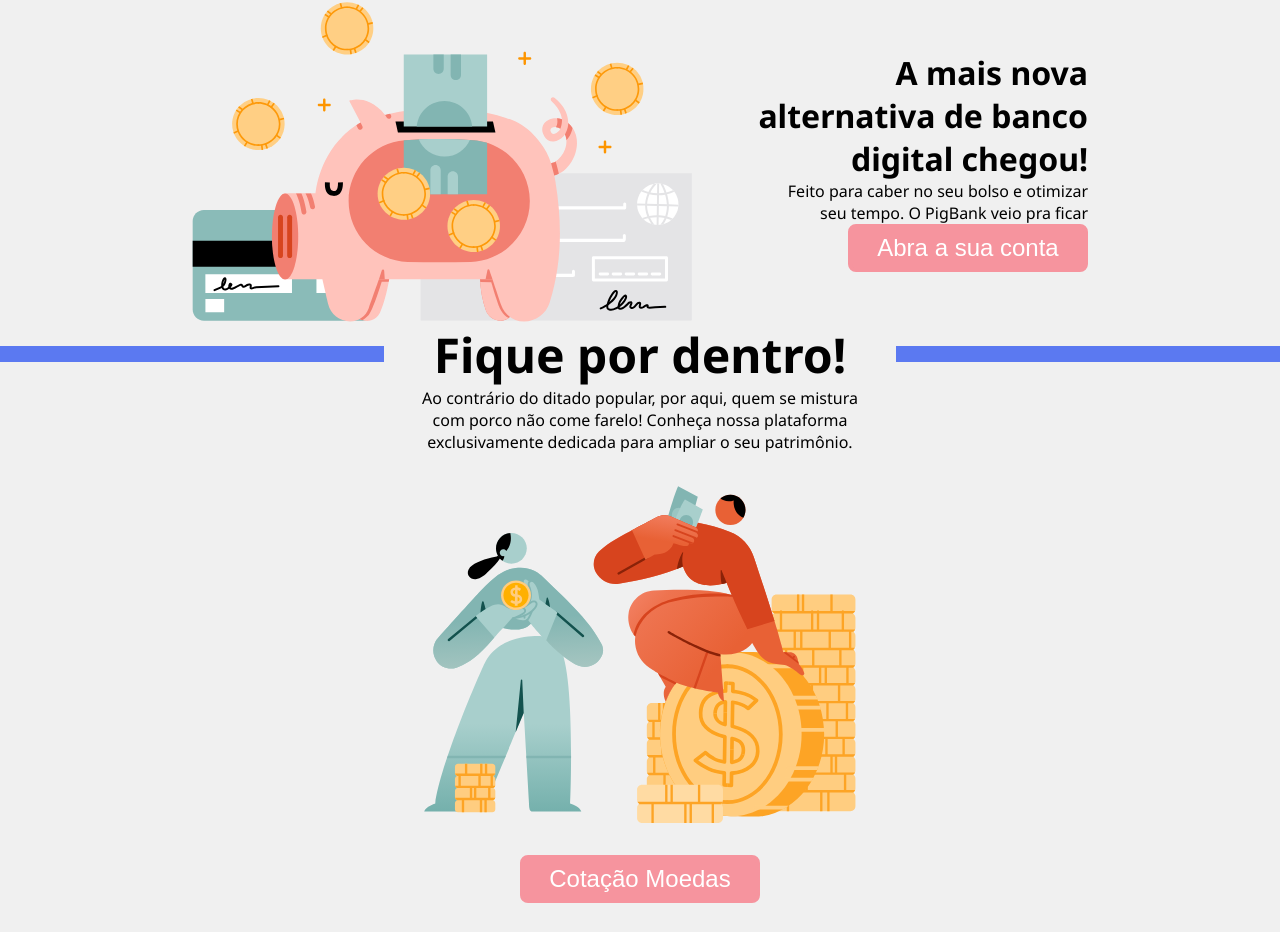
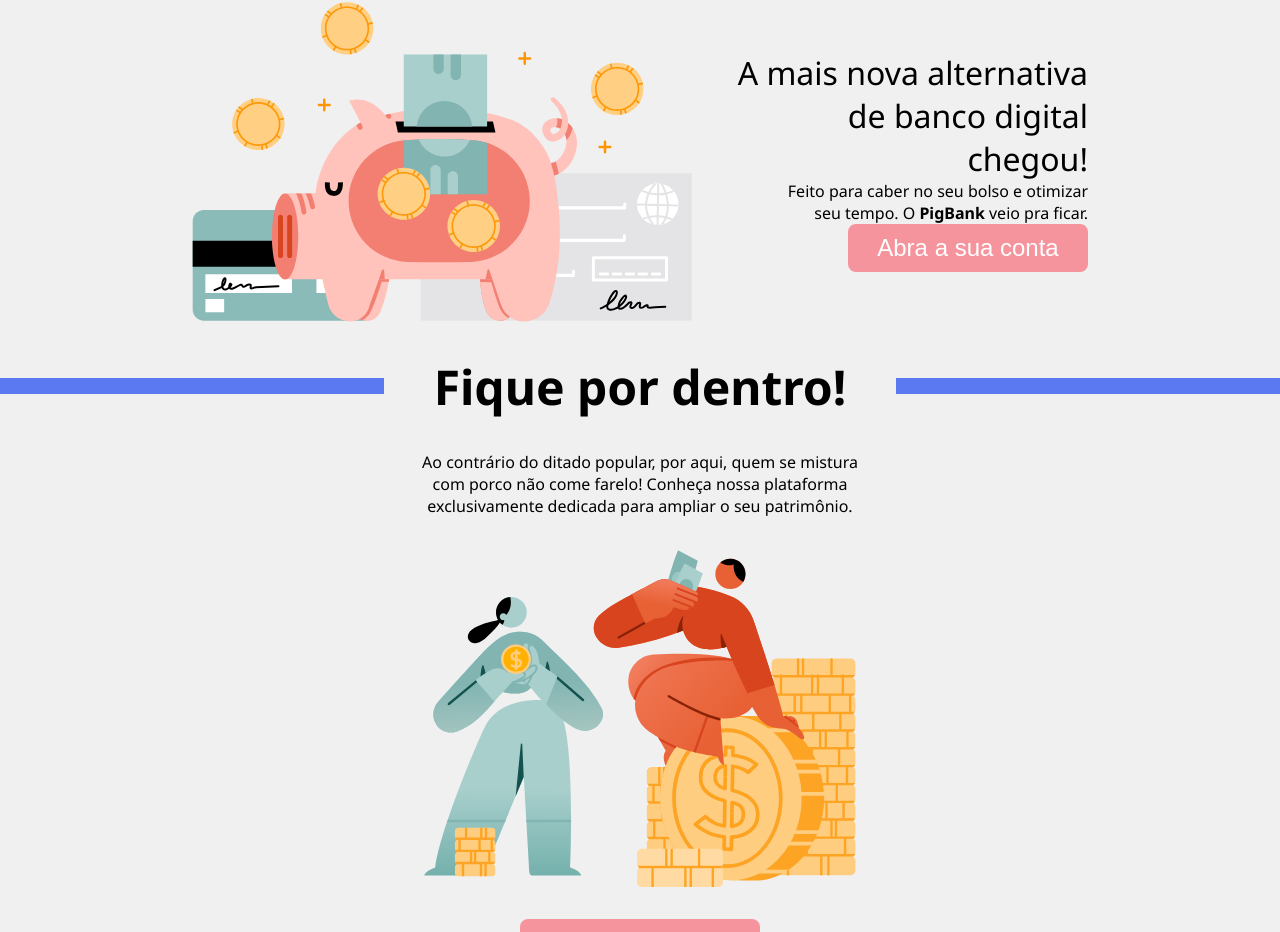
Before and after one commit to camposlaura/pigbank, a React (Create React App) app: page / in a window 1280 px wide. Shown: the part 118-1050 px from the top of the page. Built offline with nearby package versions, Linux system fonts and the light colour scheme.

Commit message:
ajustes na estilização da HomePage

```diff
--- a/src/components/Footer/Footer.css
+++ b/src/components/Footer/Footer.css
@@ -1,6 +1,6 @@
 footer {
     background-color: var(--footer-background);
-    max-height: 90px;
+    height: 4rem;
     display: flex;
     align-items: center;
     justify-content: center;
@@ -8,6 +8,4 @@
 
 footer h2 {
     color: white;
-    font-size: 2rem;
-    font-weight: 500;
 }
--- a/src/pages/HomePage/HomePage.css
+++ b/src/pages/HomePage/HomePage.css
@@ -1,5 +1,8 @@
 .page-container {
     margin: 3rem 0;
+    display: flex;
+    flex-direction: column;
+    gap: 2rem;
 }
 
 .div-1, .div-2 {
@@ -12,6 +15,8 @@
 }
 
 .div-1-info {
+    height: 100%;
+    padding: 0;
     display: flex;
     flex-direction: column;
     align-items: flex-end;
--- a/src/pages/HomePage/HomePage.jsx
+++ b/src/pages/HomePage/HomePage.jsx
@@ -18,7 +18,7 @@
                     <img src={piggyBank} alt="desenho de um cofre em formato de porquinho" />
                     <div className='div-1-info'>
                         <h2>A mais nova alternativa de banco digital chegou!</h2>
-                        <p>Feito para caber no seu bolso e otimizar<br/>seu tempo. O PigBank veio pra ficar</p>
+                        <p>Feito para caber no seu bolso e otimizar<br/>seu tempo. O <strong>PigBank</strong> veio pra ficar.</p>
                         <Button href='/create-account'>Abra a sua conta</Button>
                     </div>
                 </div>
--- a/src/styles/style.css
+++ b/src/styles/style.css
@@ -17,13 +17,13 @@
 h2 {
     margin: 0;
     font-size: 2rem;
-    font-weight: 700;
+    font-weight: 500;
 }
 
 h3 {
     margin: 0;
     font-size: 1.5rem;
-    font-weight: 500;
+    font-weight: 400;
 }
 
 a {
```
